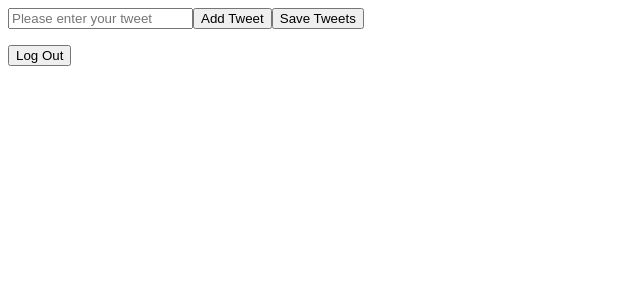
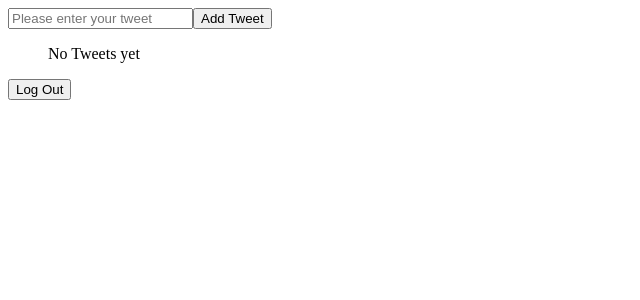
Before and after one commit to DavidChvo22/Twitter-Clone, a React (Vite) app: page /Home in a window 1280 px wide. Shown: the top 300 px of the page, without its empty margins (0-640 px from the left). Built offline with nearby package versions, Linux system fonts and the light colour scheme.

Commit message:
Removal save tweet button, no tweets fallback

```diff
--- a/src/components/Home/Home.jsx
+++ b/src/components/Home/Home.jsx
@@ -11,6 +11,7 @@ export default function Home() {
   const [tweet, setTweet] = useState("");
   return (
     <>
+    <form>
       <InputField
         tweet={tweet}
         setTweet={setTweet}
@@ -19,7 +20,9 @@ export default function Home() {
         tweet={tweet}
         setTweet={setTweet}
       ></TweetShower>
-      <button onClick={handleLogOut}>Log Out</button>
+
+    </form>
+    <button onClick={handleLogOut}>Log Out</button>
     </>
   );
 }
--- a/src/components/InputField/InputField.jsx
+++ b/src/components/InputField/InputField.jsx
@@ -2,7 +2,6 @@ export default function InputField({ tweet, setTweet }){
 
 
     function handleInputBox(event){
-       // setInputPlaceholder(false);
         setTweet(event.target.value)
     }
 
--- /dev/null
+++ b/src/components/TweetShower/TweetShower.css
@@ -0,0 +1,3 @@
+ul {
+    list-style-type: none;
+}
--- a/src/components/TweetShower/TweetShower.jsx
+++ b/src/components/TweetShower/TweetShower.jsx
@@ -1,4 +1,5 @@
-import { useState,/* useEffect*/ } from "react";
+import { useState /* useEffect*/ } from "react";
+import "./TweetShower.css";
 
 export default function TweetShower({ tweet, setTweet }) {
   const [tweets, setTweets] = useState(() => {
@@ -6,20 +7,18 @@ export default function TweetShower({ tweet, setTweet }) {
     return savedTweets ? JSON.parse(savedTweets) : [];
   });
 
- //Pre ukladanie priebezne bez specialneho tlacidla
+  //Pre ukladanie priebezne bez specialneho tlacidla
   /*useEffect(() => {
     if (tweets.length > 0 ) {
       localStorage.setItem("tweets", JSON.stringify(tweets));
     }
   }, [tweets]);*/
 
-  function handleSaveTweets(){
-      localStorage.setItem("tweets", JSON.stringify(tweets));
-}
-
   function handleAddTweet() {
     if (tweet.trim() !== "") {
-      setTweets([tweet, ...tweets]);
+      const newTweets = [tweet, ...tweets];
+      localStorage.setItem("tweets", JSON.stringify(newTweets));
+      setTweets(newTweets);
       setTweet("");
     }
   }
@@ -32,16 +31,23 @@ export default function TweetShower({ tweet, setTweet }) {
 
   return (
     <>
-      <button onClick={handleAddTweet}>Add Tweet</button>
-      <button onClick={handleSaveTweets}>Save Tweets</button>
+      <button type="button" onClick={handleAddTweet}>
+        Add Tweet
+      </button>
       <br />
       <ul>
-        {tweets.map((tweet, index) => (
-          <li key={index}>
-            {tweet}
-            <button onClick={() => handleDeleteTweet(index)}>Delete</button>
-          </li>
-        ))}
+        {tweets.length === 0 ? (
+          <li>No Tweets yet</li>
+        ) : (
+          tweets.map((tweet, index) => (
+            <li key={index}>
+              {tweet}
+              <button type="button" onClick={() => handleDeleteTweet(index)}>
+                Delete
+              </button>
+            </li>
+          ))
+        )}
       </ul>
     </>
   );
```
